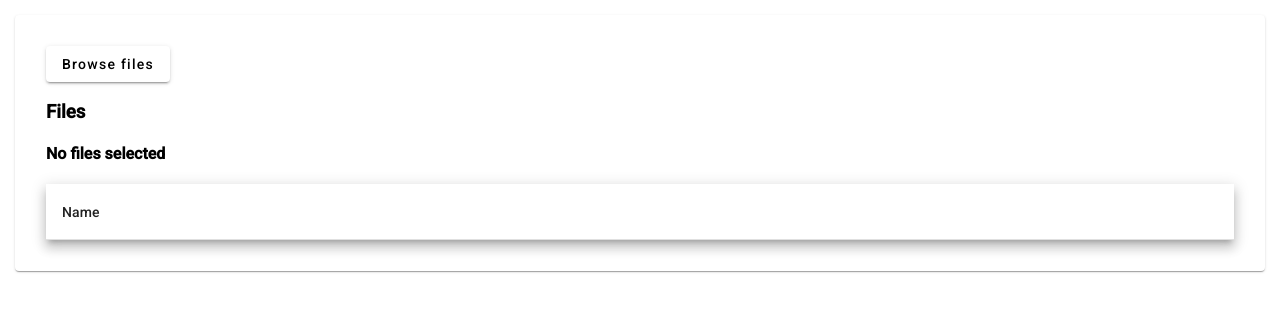
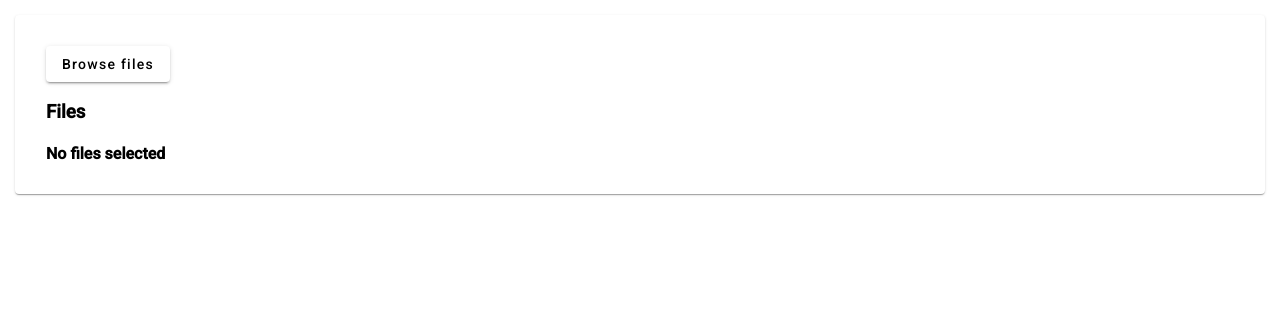
Before and after one commit to dev-shuvodip/duplicate-filename-resolver-demo, an Angular app: page / in a window 1280 px wide. Shown: the top 312 px of the page. Built offline with nearby package versions, Linux system fonts and the light colour scheme; what duplicate-filename-resolver would draw is missing.

Commit message:
minor change

```diff
--- a/package.json
+++ b/package.json
@@ -16,7 +16,7 @@
     "@angular/material": "^17.2.0",
     "@angular/platform-browser": "^17.2.0",
     "@angular/router": "^17.2.0",
-    "duplicate-filename-resolver": "^1.0.7",
+    "duplicate-filename-resolver": "^1.0.8",
     "rxjs": "^7.8.1",
     "tslib": "^2.5.0",
     "zone.js": "~0.14.0"
--- a/src/duplicate-filename-resolver-demo.html
+++ b/src/duplicate-filename-resolver-demo.html
@@ -12,18 +12,20 @@
       type="file"
     />
     <h3>Files</h3>
-    @if(dataSource.data.length == 0){
+    @if (dataSource.data.length == 0) {
     <h4>No files selected</h4>
-    }
+    } @if (dataSource.data.length > 0) {
     <table mat-table [dataSource]="dataSource" class="mat-elevation-z8">
       <ng-container matColumnDef="name">
         <th mat-header-cell *matHeaderCellDef>Name</th>
-        <td mat-cell *matCellDef="let element">{{ element.name }}</td>
+        <ng-container>
+          <td mat-cell *matCellDef="let element">{{ element.name }}</td>
+        </ng-container>
       </ng-container>
       <tr mat-header-row *matHeaderRowDef="displayedColumns"></tr>
       <tr mat-row *matRowDef="let row; columns: displayedColumns"></tr>
     </table>
-    @if(dataSource.data.length > 0){
+    } @if (dataSource.data.length > 0) {
     <button
       style="margin-top: 15px"
       mat-raised-button
```
